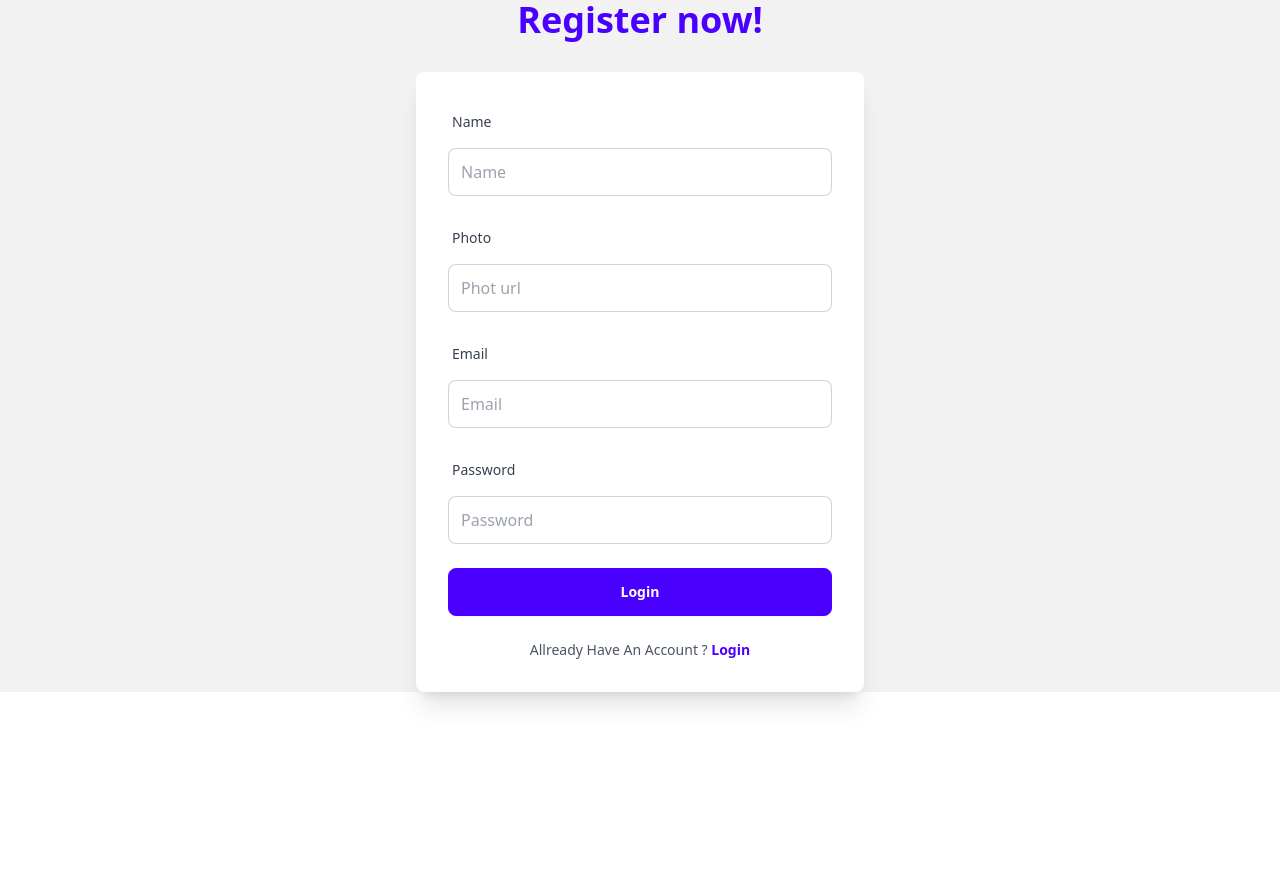
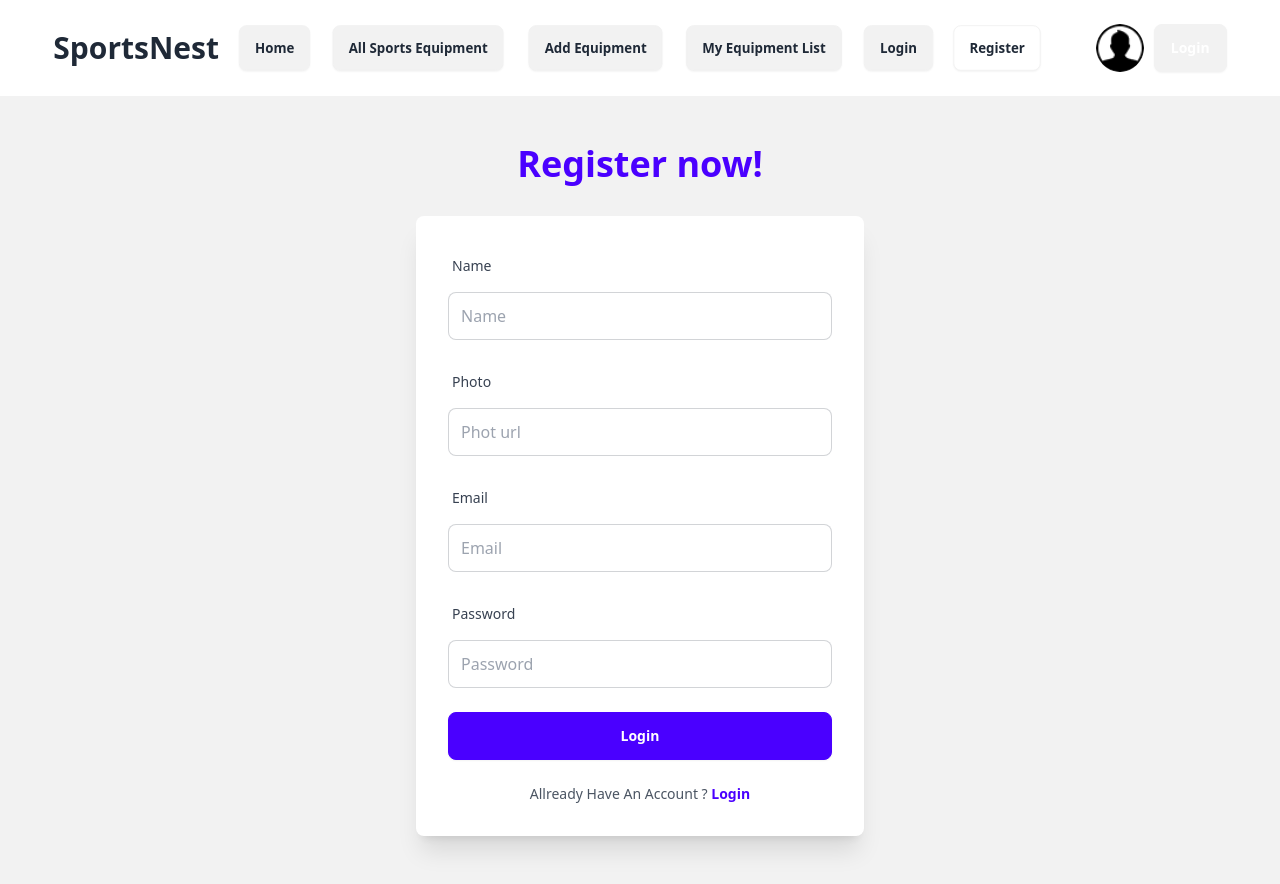
Before and after one commit to aburaihan98/equiSports-Client, a React (Vite) app: page /register in a window 1280 px wide. Before the commit the page ends 800 px from the top, so only its background shows below. Built offline with nearby package versions, Linux system fonts and the light colour scheme; no server answers.

Commit message:
Navbar Added

```diff
--- a/package.json
+++ b/package.json
@@ -19,6 +19,7 @@
     "react-dom": "^18.3.1",
     "react-icons": "^5.4.0",
     "react-router": "^7.0.1",
+    "react-router-dom": "^7.0.2",
     "react-toastify": "^10.0.6",
     "sweetalert2": "^11.14.5"
   },
--- a/src/component/headers/NavBar.jsx
+++ b/src/component/headers/NavBar.jsx
@@ -1,3 +1,181 @@
+import { useContext } from "react";
+import { Link, NavLink } from "react-router-dom";
+import { toast } from "react-toastify";
+import UserImage from "../../assets/user.png";
+import { AuthContext } from "../../provider/AuthProvider";
+
 export default function NavBar() {
-  return <div></div>;
+  const { user, userLogout } = useContext(AuthContext);
+
+  const handleLogout = () => {
+    userLogout()
+      .then(() => {
+        toast.warning("Your logout successful");
+      })
+      .catch((error) => toast.error(error.message));
+  };
+
+  return (
+    <div className="w-11/12 m-auto navbar px-0 py-4">
+      <div className="navbar-start">
+        <div className="dropdown">
+          <div tabIndex={0} role="button" className="btn btn-ghost lg:hidden">
+            <svg
+              xmlns="http://www.w3.org/2000/svg"
+              className="h-5 w-5"
+              fill="none"
+              viewBox="0 0 24 24"
+              stroke="currentColor"
+            >
+              <path
+                strokeLinecap="round"
+                strokeLinejoin="round"
+                strokeWidth="2"
+                d="M4 6h16M4 12h8m-8 6h16"
+              />
+            </svg>
+          </div>
+          <ul
+            tabIndex={0}
+            className=" bg-primaryColor space-y-1 font-medium text-lg text-[#706F6F] menu menu-sm dropdown-content  rounded-box z-10 mt-3 w-52 p-2 shadow"
+          >
+            <NavLink
+              to="/"
+              className={({ isActive }) =>
+                isActive ? "btn bg-white" : "btn bg-primaryColor"
+              }
+            >
+              <li>Home</li>
+            </NavLink>
+            <NavLink
+              to="/all-sports-equipment"
+              className={({ isActive }) =>
+                isActive ? "btn bg-white" : "btn bg-primaryColor"
+              }
+            >
+              <li>All Sports Equipment</li>
+            </NavLink>
+            <NavLink
+              to="/add-equipment"
+              className={({ isActive }) =>
+                isActive ? "btn bg-white" : "btn bg-primaryColor"
+              }
+            >
+              <li>Add Equipment</li>
+            </NavLink>
+            <NavLink
+              to="/my-equipment-list"
+              className={({ isActive }) =>
+                isActive ? "btn bg-white" : "btn bg-primaryColor"
+              }
+            >
+              <li>My Equipment List</li>
+            </NavLink>
+            <NavLink
+              to="/login"
+              className={({ isActive }) =>
+                isActive ? "btn bg-white" : "btn bg-primaryColor"
+              }
+            >
+              <li>Login</li>
+            </NavLink>
+            <NavLink
+              to="/register"
+              className={({ isActive }) =>
+                isActive ? "btn bg-white" : "btn bg-primaryColor"
+              }
+            >
+              <li>Register</li>
+            </NavLink>
+          </ul>
+        </div>
+        <Link to="/">
+          <button className="font-bold lg:text-3xl">
+            <h2>SportsNest</h2>
+          </button>
+        </Link>
+      </div>
+      <div className="navbar-center hidden lg:flex">
+        <ul className="space-x-4 menu menu-horizontal px-1 font-semibold text-lg text-[#706F6F]">
+          <NavLink
+            to="/"
+            className={({ isActive }) =>
+              isActive ? "btn bg-white" : "btn bg-primaryColor"
+            }
+          >
+            <li>Home</li>
+          </NavLink>
+          <NavLink
+            to="/all-sports-equipment"
+            className={({ isActive }) =>
+              isActive ? "btn bg-white" : "btn bg-primaryColor"
+            }
+          >
+            <li>All Sports Equipment</li>
+          </NavLink>
+          <NavLink
+            to="/add-equipment"
+            className={({ isActive }) =>
+              isActive ? "btn bg-white" : "btn bg-primaryColor"
+            }
+          >
+            <li>Add Equipment</li>
+          </NavLink>
+          <NavLink
+            to="/my-equipment-list"
+            className={({ isActive }) =>
+              isActive ? "btn bg-white" : "btn bg-primaryColor"
+            }
+          >
+            <li>My Equipment List</li>
+          </NavLink>
+          <NavLink
+            to="/login"
+            className={({ isActive }) =>
+              isActive ? "btn bg-white" : "btn bg-primaryColor"
+            }
+          >
+            <li>Login</li>
+          </NavLink>
+          <NavLink
+            to="/register"
+            className={({ isActive }) =>
+              isActive ? "btn bg-white" : "btn bg-primaryColor"
+            }
+          >
+            <li>Register</li>
+          </NavLink>
+        </ul>
+      </div>
+      <div className="navbar-end">
+        <div className="w-12 h-12 relative group">
+          <img
+            className="w-full h-full rounded-full cursor-pointer"
+            src={user?.photoURL ? user?.photoURL : UserImage}
+            alt="User image"
+          />
+          <p
+            id="displayName"
+            className="absolute top-1/2 -translate-y-1/2 right-16  whitespace-nowrap hidden group-hover:block font-medium text-lg text-white "
+          >
+            {user?.displayName}
+          </p>
+        </div>
+        {user ? (
+          <button
+            onClick={handleLogout}
+            className="btn bg-primaryColor text-white hover:bg-white hover:text-primaryColor ml-2.5"
+          >
+            Logout
+          </button>
+        ) : (
+          <Link to="/login" className="ml-2.5">
+            <button className="btn bg-primaryColor text-white hover:bg-white hover:text-primaryColor">
+              Login
+            </button>
+          </Link>
+        )}
+      </div>
+    </div>
+  );
 }
--- a/src/pages/Login.jsx
+++ b/src/pages/Login.jsx
@@ -37,7 +37,7 @@ export default function Login() {
   };
 
   return (
-    <div className="bg-base-200 flex justify-center items-center min-h-screen">
+    <div className="bg-base-200 px-4 flex justify-center items-center min-h-screen">
       <div className="w-full max-w-md">
         <div className="text-center mb-8">
           <h1 className="text-4xl font-bold text-primary mb-4">Login now!</h1>
--- a/src/pages/Register.jsx
+++ b/src/pages/Register.jsx
@@ -40,7 +40,7 @@ export default function Register() {
   };
 
   return (
-    <div className="bg-base-200 flex justify-center items-center">
+    <div className="bg-base-200 px-4 flex justify-center items-center py-6 md-py-8 lg:py-12">
       <div className="w-full max-w-md">
         <div className="text-center mb-8">
           <h1 className="text-4xl font-bold text-primary mb-4">
--- a/src/provider/AuthProvider.jsx
+++ b/src/provider/AuthProvider.jsx
@@ -4,6 +4,7 @@ import {
   onAuthStateChanged,
   signInWithEmailAndPassword,
   signInWithPopup,
+  signOut,
 } from "firebase/auth";
 
 import { createContext, useEffect, useState } from "react";
@@ -32,11 +33,20 @@ export default function AuthProvider({ children }) {
     return signInWithPopup(auth, googleProvider);
   };
 
+  // user logout
+  const userLogout = () => {
+    setLoading(true);
+    return signOut(auth);
+  };
+
+  //   user of observer
   useEffect(() => {
-    onAuthStateChanged(auth, (user) => {
-      setUser(user);
+    const unsubscribe = onAuthStateChanged(auth, (currentUser) => {
+      setUser(currentUser);
       setLoading(false);
     });
+
+    return () => unsubscribe();
   }, []);
 
   const authInfo = {
@@ -45,6 +55,7 @@ export default function AuthProvider({ children }) {
     createUser,
     signInUser,
     loginWithGoogle,
+    userLogout,
   };
   return (
     <AuthContext.Provider value={authInfo}>{children}</AuthContext.Provider>
```
Also changed, not shown: src/assets/user.png (added), 1 other file (tests, documents, lock files or other folders).
